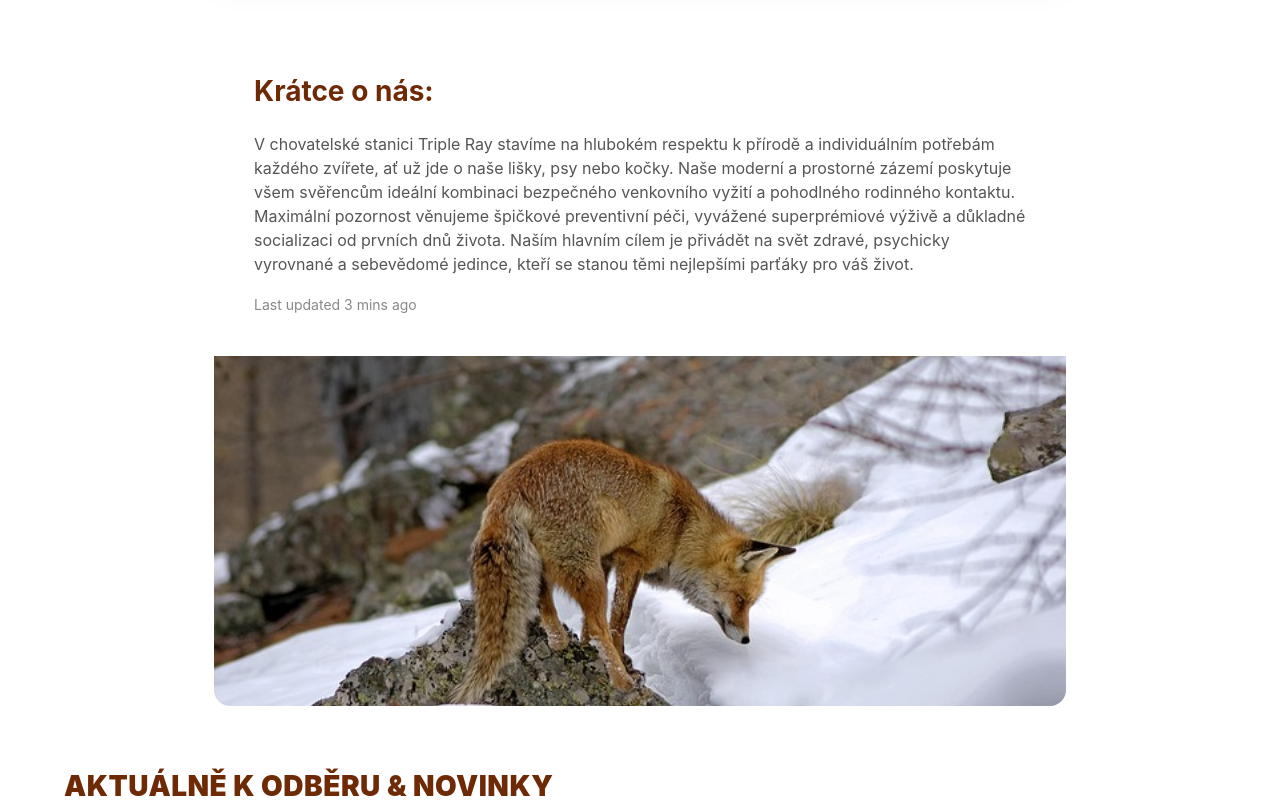
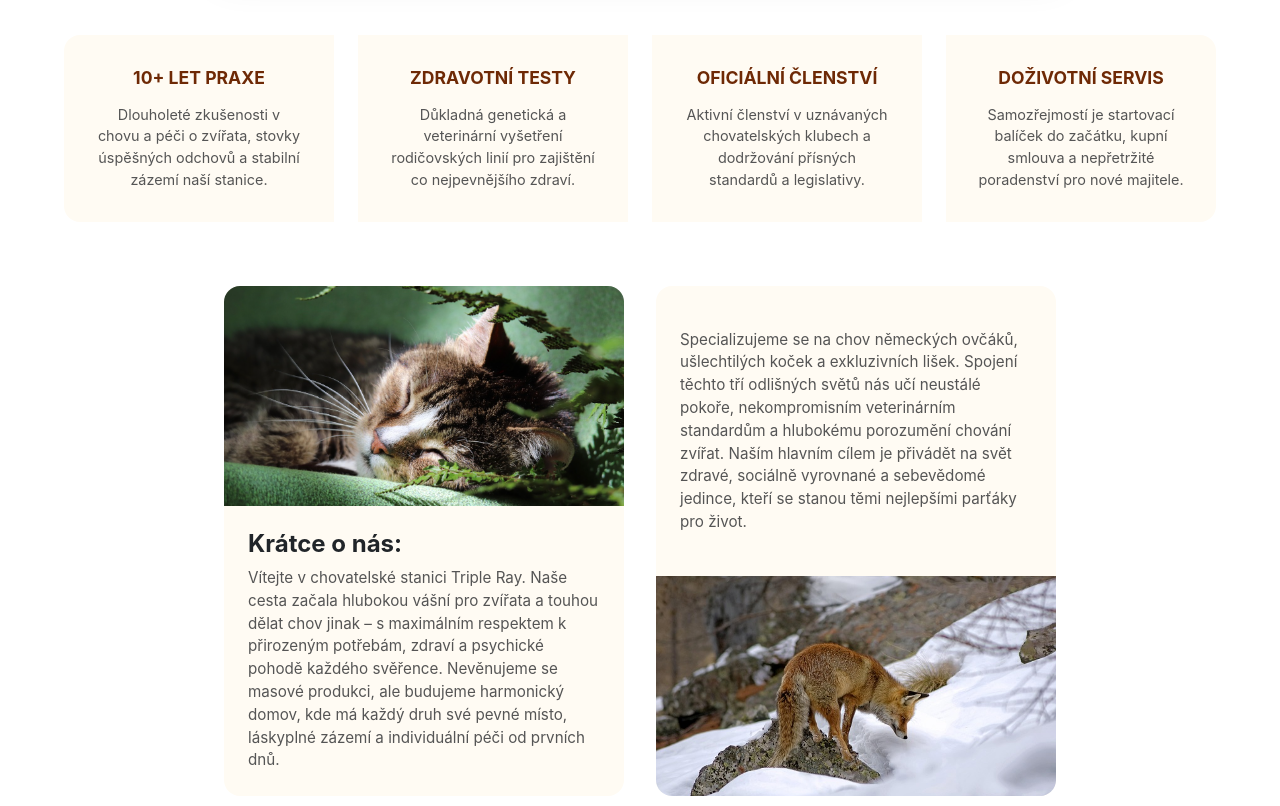
Before and after one commit to ennieak/chovatelska-stanice, a plain HTML site: page index.html in a window 1280 px wide. Shown: the part 540-1346 px from the top of the page. Drawn offline with nearby package versions, Linux system fonts and the light colour scheme.

Commit message:
zmena obrazku a filozofie-wrapper

```diff
--- a/css/style.css
+++ b/css/style.css
@@ -1,9 +1,9 @@
 :root {
   --primary-color: #6e2905;
-  --secondary-color: #b85d33;
-  --bg-color: #fdfbf7;
+  --secondary-color: hsl(19, 57%, 46%);
+  --bg-color: #fcebcd;
   --text-main: #4a3b32;
-  --card-bg: #ffffff;
+  --card-bg: #fffbf3;
 }
 
 body {
@@ -34,7 +34,7 @@ body {
 
 .navbar .nav-link:hover {
   background-color: rgba(255, 255, 255, 0.15);
-  color: #ffffff;
+  color: #fffbf3;
 }
 
 .navbar .nav-link.active {
@@ -161,41 +161,44 @@ body {
   background-color: #f09469;
 }
 
-.filosofie {
-  max-width: 900px;
-  margin: 3rem auto;
-  padding: 0 1.5rem;
+.filozofie-wrapper {
+  display: flex;
+  flex-direction: row;
+  justify-content: center;
+  align-items: stretch;
+  gap: 2rem;
+  flex-wrap: wrap;
+  margin: 2rem auto;
+  max-width: 1200px;
 }
 
-.filosofie .card {
+.filozofie {
+  display: flex;
+  flex-direction: column;
   background-color: var(--card-bg);
-  border: none;
   border-radius: 1rem;
   overflow: hidden;
 }
 
-.filosofie .card-body {
-  padding: 2.5rem;
+.filozofie .card-img-top,
+.filozofie .card-img-bottom {
+  width: 100%;
+  height: 220px;
+  object-fit: cover;
 }
 
-.filosofie .card-title {
-  color: var(--primary-color);
-  font-size: 1.75rem;
-  font-weight: 700;
-  margin-bottom: 1.5rem;
+.filozofie .card-body {
+  flex: 1;
+  padding: 1.5rem;
+  display: flex;
+  flex-direction: column;
+  justify-content: center;
 }
 
-.filosofie .card-text {
+.filozofie .card-text {
   color: #555555;
-  margin-bottom: 1rem;
-  font-style: normal;
-  font-size: 1rem;
-}
-
-.filosofie .card-img-bottom {
-  width: 100%;
-  height: 350px;
-  object-fit: cover;
+  font-size: 0.95rem;
+  margin: 0;
 }
 
 .teaser {
@@ -274,12 +277,14 @@ body {
   color: var(--primary-color);
   font-size: 1.1rem;
   margin-bottom: 1rem;
+  text-align: center;
 }
 
 .duveryhodnost .card-text {
   font-size: 0.9rem;
   color: #555555;
   margin: 0;
+  text-align: center;
 }
 
 .reference {
--- a/index.html
+++ b/index.html
@@ -43,16 +43,53 @@
 </div>
 </div>
 
-<div class="filosofie">
- <div class="card">
-  <div class="card-body">
-    <h4 class="card-title">Krátce o nás:</h4>
-    <p class="card-text">V chovatelské stanici Triple Ray stavíme na hlubokém respektu k přírodě a individuálním potřebám každého zvířete, ať už jde o naše lišky, psy nebo kočky. Naše moderní a prostorné zázemí poskytuje všem svěřencům ideální kombinaci bezpečného venkovního vyžití a pohodlného rodinného kontaktu. Maximální pozornost věnujeme špičkové preventivní péči, vyvážené superprémiové výživě a důkladné socializaci od prvních dnů života. Naším hlavním cílem je přivádět na svět zdravé, psychicky vyrovnané a sebevědomé jedince, kteří se stanou těmi nejlepšími parťáky pro váš život.</p>
-    <p class="card-text"><small class="fg-2">Last updated 3 mins ago</small></p>
+<div class="duveryhodnost">
+  <div class="card-group">
+    <div class="card">
+      <div class="card-body">
+        <h4 class="card-title"><b>10+ LET PRAXE</b></h4>
+        <p class="card-text">Dlouholeté zkušenosti v chovu a péči o zvířata, stovky úspěšných odchovů a stabilní zázemí naší stanice.</p>
+      </div>
+    </div>
+    <div class="card">
+      <div class="card-body">
+        <h4 class="card-title"><b>ZDRAVOTNÍ TESTY</b></h4>
+        <p class="card-text">Důkladná genetická a veterinární vyšetření rodičovských linií pro zajištění co nejpevnějšího zdraví.</p>
+      </div>
+    </div>
+    <div class="card">
+      <div class="card-body">
+        <h4 class="card-title"><b>OFICIÁLNÍ ČLENSTVÍ</b></h4>
+        <p class="card-text">Aktivní členství v uznávaných chovatelských klubech a dodržování přísných standardů a legislativy.</p>
+      </div>
+    </div>
+    <div class="card">
+      <div class="card-body">
+        <h4 class="card-title"><b>DOŽIVOTNÍ SERVIS</b></h4>
+        <p class="card-text">Samozřejmostí je startovací balíček do začátku, kupní smlouva a nepřetržité poradenství pro nové majitele.</p>
+      </div>
+    </div>
   </div>
-  <img src="images/camera-man-red-fox-6853907_640.jpg" class="card-img-bottom" alt="naše liška v lese na lovu">
 </div>
+
+<div class="filozofie-wrapper">
+  <div class="filozofie" style="width: 25rem;">
+    <img src="images/Snímek obrazovky 2026-11-18 124252.png" class="card-img-top" alt="Z focení našich koček">
+    <div class="card-body">
+      <h4><b>Krátce o nás:</b></h4>
+      <p class="card-text">Vítejte v chovatelské stanici Triple Ray. Naše cesta začala hlubokou vášní pro zvířata a touhou dělat chov jinak – s maximálním respektem k přirozeným potřebám, zdraví a psychické pohodě každého svěřence. Nevěnujeme se masové produkci, ale budujeme harmonický domov, kde má každý druh své pevné místo, láskyplné zázemí a individuální péči od prvních dnů.</p>
+    </div>
+  </div>
+
+  <div class="filozofie" style="width: 25rem;">
+    <div class="card-body">
+      <p class="card-text">Specializujeme se na chov německých ovčáků, ušlechtilých koček a exkluzivních lišek. Spojení těchto tří odlišných světů nás učí neustálé pokoře, nekompromisním veterinárním standardům a hlubokému porozumění chování zvířat. Naším hlavním cílem je přivádět na svět zdravé, sociálně vyrovnané a sebevědomé jedince, kteří se stanou těmi nejlepšími parťáky pro život.</p>
+    </div>
+    <img src="images/camera-man-red-fox-6853907_640.jpg" class="card-img-bottom" alt="Liška v naší stanici">
+  </div>
 </div>
+
+
 
 <div class="teaser">
   <h4><b>AKTUÁLNĚ K ODBĚRU & NOVINKY</b></h4>
@@ -97,35 +134,6 @@
   </div>
 </div>
 
-<div class="duveryhodnost">
-  <div class="card-group">
-    <div class="card">
-      <div class="card-body">
-        <h4 class="card-title"><b>10+ LET PRAXE</b></h4>
-        <p class="card-text">Dlouholeté zkušenosti v chovu a péči o zvířata, stovky úspěšných odchovů a stabilní zázemí naší stanice.</p>
-      </div>
-    </div>
-    <div class="card">
-      <div class="card-body">
-        <h4 class="card-title"><b>ZDRAVOTNÍ TESTY</b></h4>
-        <p class="card-text">Důkladná genetická a veterinární vyšetření rodičovských linií pro zajištění co nejpevnějšího zdraví.</p>
-      </div>
-    </div>
-    <div class="card">
-      <div class="card-body">
-        <h4 class="card-title"><b>OFICIÁLNÍ ČLENSTVÍ</b></h4>
-        <p class="card-text">Aktivní členství v uznávaných chovatelských klubech a dodržování přísných standardů a legislativy.</p>
-      </div>
-    </div>
-    <div class="card">
-      <div class="card-body">
-        <h4 class="card-title"><b>DOŽIVOTNÍ SERVIS</b></h4>
-        <p class="card-text">Samozřejmostí je startovací balíček do začátku, kupní smlouva a nepřetržité poradenství pro nové majitele.</p>
-      </div>
-    </div>
-  </div>
-</div>
-
 <div class="reference">
   <h4><b>CO O NÁS ŘÍKAJÍ NOVÍ MAJITELÉ</b></h4>
   <div class="row row-cols-1 md:row-cols-3 g-4">
@@ -162,6 +170,10 @@
   </div>
 </div>
 
+<div class="footer card-body">
+  <p>© Nathalie Kroutilová 2026</p>
+</div>
+
         <script type="module" src="https://cdn.jsdelivr.net/npm/bootstrap@6.0.0-alpha.1/dist/js/bootstrap.bundle.min.js" integrity="sha384-1a/pXj49ZQ1aHEmrJ+gMw1otqoVsYwlEnlD8mIfY2TV03r20Y0CN7uqx1tQogjPL" crossorigin="anonymous"></script>
 </body>
 </html>
```
Also changed, not shown: zvirata.html (+1 -1 lines), images/Snímek obrazovky 2026-11-18 115010.png (added), images/Snímek obrazovky 2026-11-18 120559.png (added), images/Snímek obrazovky 2026-11-18 124252.png (added).
